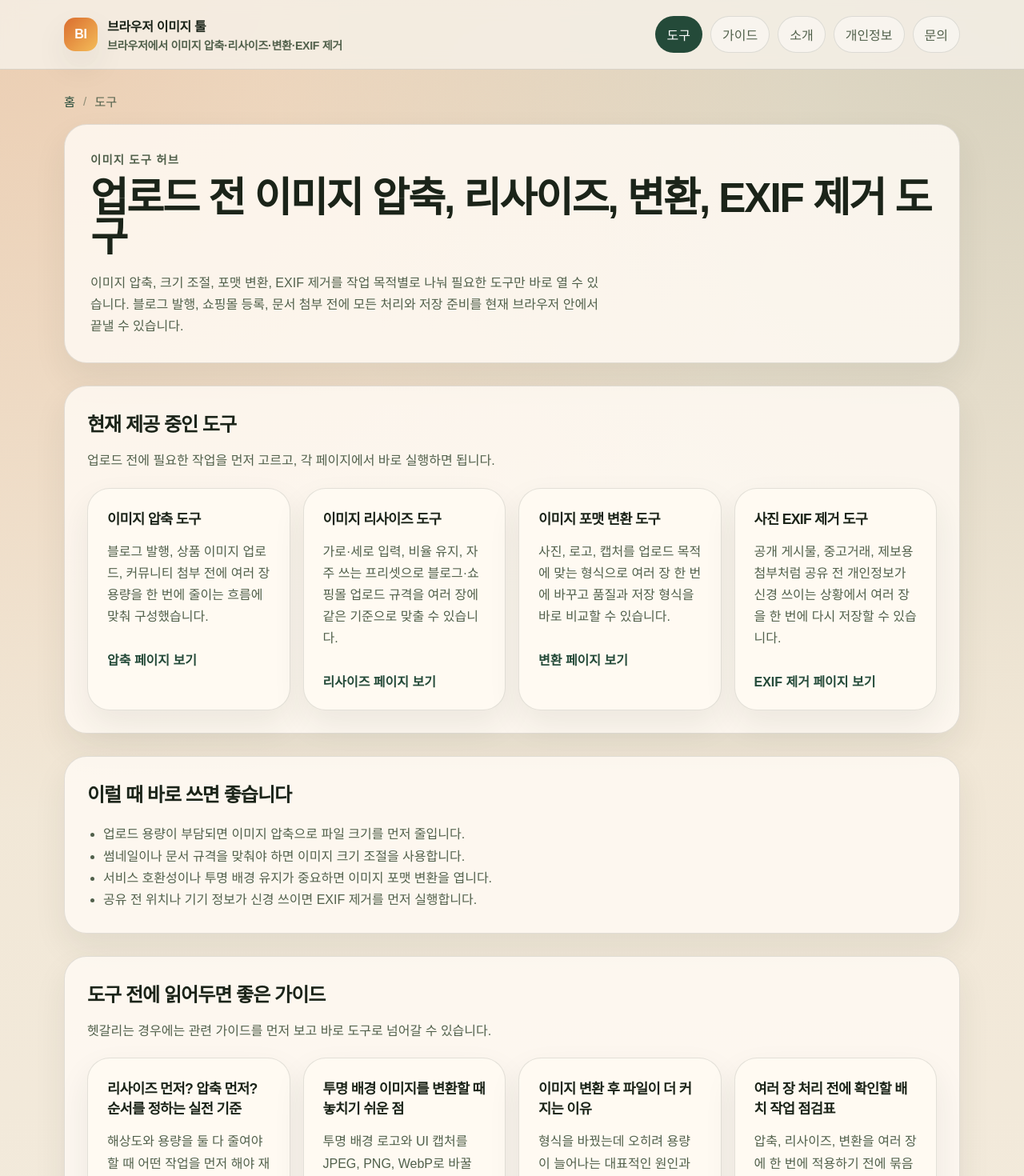
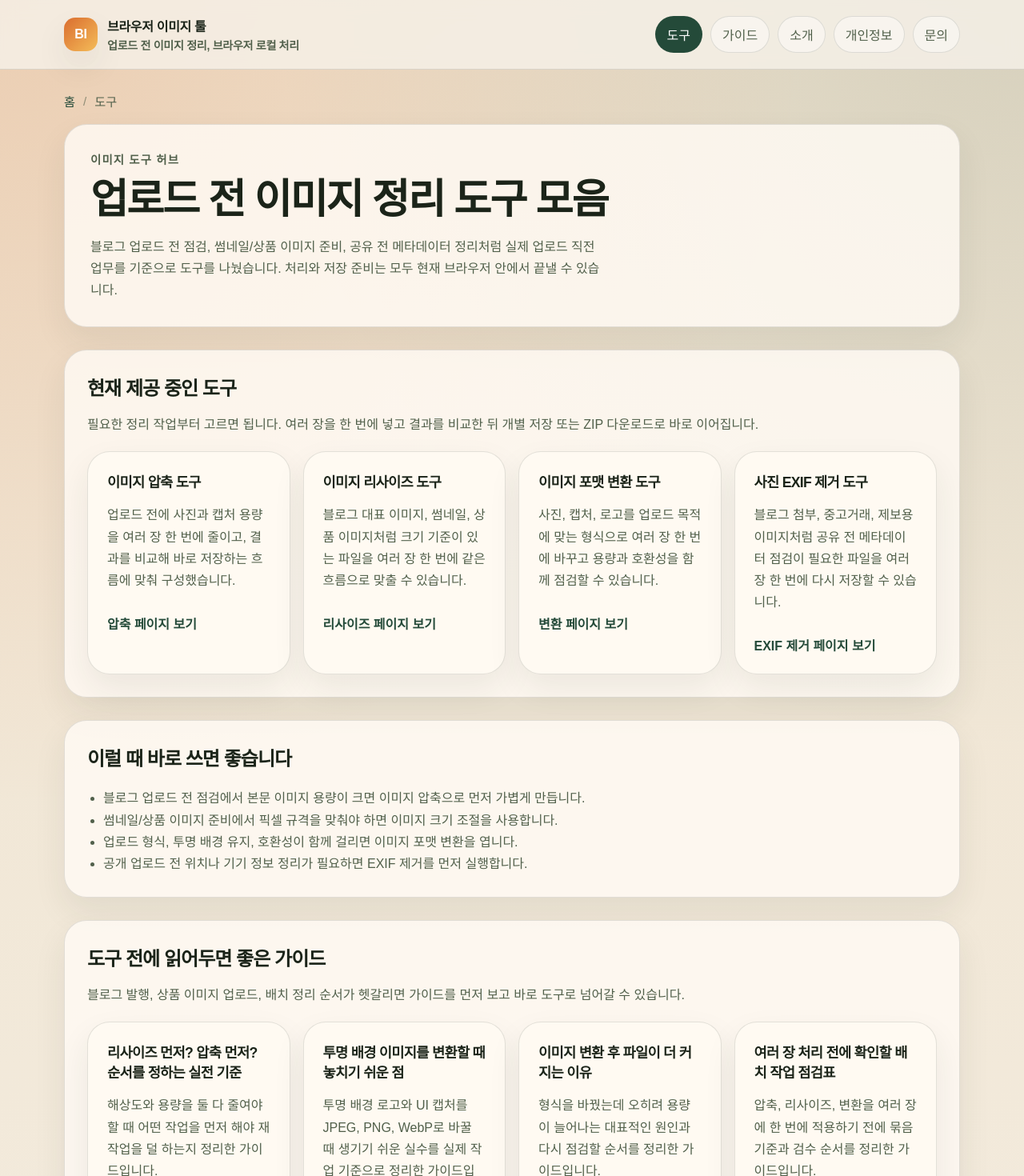
Before and after one commit to jongha1230/browser-image-tools, a Next.js app: page /tools in a window 1280 px wide. Shown: the top 1470 px of the page at 80% size. Built offline with nearby package versions, Linux system fonts and the light colour scheme; no server answers.

Commit message:
chore: refine seller and blog landing copy

```diff
--- a/app/globals.css
+++ b/app/globals.css
@@ -258,7 +258,9 @@ img {
 
 .hero h1 {
   font-size: clamp(2.3rem, 4vw, 4.2rem);
-  line-height: 0.95;
+  line-height: 1.02;
+  word-break: keep-all;
+  text-wrap: balance;
 }
 
 .hero__body,
--- a/app/tools/page.tsx
+++ b/app/tools/page.tsx
@@ -12,18 +12,22 @@ export const metadata: Metadata = createPageMetadata(
 export default function ToolsPage() {
   return (
     <PageLayout breadcrumbs={[{ href: "/", label: "홈" }, { label: "도구" }]}>
-      <PageHero eyebrow="이미지 도구 허브" title="업로드 전 이미지 압축, 리사이즈, 변환, EXIF 제거 도구">
+      <PageHero eyebrow="이미지 도구 허브" title="업로드 전 이미지 정리 도구 모음">
         <p>
-          이미지 압축, 크기 조절, 포맷 변환, EXIF 제거를 작업 목적별로 나눠
-          필요한 도구만 바로 열 수 있습니다. 블로그 발행, 쇼핑몰 등록, 문서
-          첨부 전에 모든 처리와 저장 준비를 현재 브라우저 안에서 끝낼 수
-          있습니다.
+          블로그 업로드 전 점검, 썸네일/상품 이미지 준비, 공유 전 메타데이터
+          정리처럼 실제 업로드 직전 업무를 기준으로 도구를 나눴습니다. 처리와
+          저장 준비는 모두 현재 브라우저 안에서 끝낼 수 있습니다.
         </p>
       </PageHero>
 
       <PageSection
         title="현재 제공 중인 도구"
-        intro={<p>업로드 전에 필요한 작업을 먼저 고르고, 각 페이지에서 바로 실행하면 됩니다.</p>}
+        intro={
+          <p>
+            필요한 정리 작업부터 고르면 됩니다. 여러 장을 한 번에 넣고 결과를
+            비교한 뒤 개별 저장 또는 ZIP 다운로드로 바로 이어집니다.
+          </p>
+        }
       >
         <div className="card-grid">
           {toolRoutes.map((tool) => (
@@ -40,16 +44,21 @@ export default function ToolsPage() {
 
       <PageSection title="이럴 때 바로 쓰면 좋습니다">
         <ul className="list-reset">
-          <li>업로드 용량이 부담되면 이미지 압축으로 파일 크기를 먼저 줄입니다.</li>
-          <li>썸네일이나 문서 규격을 맞춰야 하면 이미지 크기 조절을 사용합니다.</li>
-          <li>서비스 호환성이나 투명 배경 유지가 중요하면 이미지 포맷 변환을 엽니다.</li>
-          <li>공유 전 위치나 기기 정보가 신경 쓰이면 EXIF 제거를 먼저 실행합니다.</li>
+          <li>블로그 업로드 전 점검에서 본문 이미지 용량이 크면 이미지 압축으로 먼저 가볍게 만듭니다.</li>
+          <li>썸네일/상품 이미지 준비에서 픽셀 규격을 맞춰야 하면 이미지 크기 조절을 사용합니다.</li>
+          <li>업로드 형식, 투명 배경 유지, 호환성이 함께 걸리면 이미지 포맷 변환을 엽니다.</li>
+          <li>공개 업로드 전 위치나 기기 정보 정리가 필요하면 EXIF 제거를 먼저 실행합니다.</li>
         </ul>
       </PageSection>
 
       <PageSection
         title="도구 전에 읽어두면 좋은 가이드"
-        intro={<p>헷갈리는 경우에는 관련 가이드를 먼저 보고 바로 도구로 넘어갈 수 있습니다.</p>}
+        intro={
+          <p>
+            블로그 발행, 상품 이미지 업로드, 배치 정리 순서가 헷갈리면 가이드를
+            먼저 보고 바로 도구로 넘어갈 수 있습니다.
+          </p>
+        }
       >
         <div className="card-grid">
           {guideRoutes.map((guide) => (
--- a/components/site-footer.tsx
+++ b/components/site-footer.tsx
@@ -22,7 +22,7 @@ export function SiteFooter() {
         <div className="site-footer__summary">
           <strong>{siteName}</strong>
           <p>{siteTagline}</p>
-          <p>이미지 압축, 리사이즈, 변환, EXIF 제거는 서버 업로드 없이 현재 브라우저 안에서만 처리합니다.</p>
+          <p>블로그 업로드 전 점검, 썸네일·상품 이미지 준비, 공유 전 EXIF 정리는 서버 업로드 없이 현재 브라우저 안에서만 처리합니다.</p>
           <p>문의는 프로젝트 이메일을 우선 사용하고, 재현 가능한 버그 공유는 GitHub Issues를 보조 경로로 유지합니다.</p>
           <ul className="site-footer__links" aria-label="프로젝트 연락처">
             <li>
--- a/lib/site-content.ts
+++ b/lib/site-content.ts
@@ -2,7 +2,7 @@ export const repositoryUrl = "https://github.com/jongha1230/browser-image-tools"
 export const repositoryIssuesUrl = `${repositoryUrl}/issues`;
 export const contactEmail = "browserimagetools@gmail.com";
 export const contactEmailHref = `mailto:${contactEmail}`;
-export const siteUpdatedAt = "2026-03-16T17:10:00+09:00";
+export const siteUpdatedAt = "2026-03-17T11:45:00+09:00";
 
 export type ToolSlug =
   | "compress-image"
@@ -94,9 +94,9 @@ export type GuideRoute =
   | GuideRouteBase<"batch-resize-checklist">;
 
 export const siteName = "브라우저 이미지 툴";
-export const siteTagline = "브라우저에서 이미지 압축·리사이즈·변환·EXIF 제거";
+export const siteTagline = "업로드 전 이미지 정리, 브라우저 로컬 처리";
 export const siteDescription =
-  "업로드 전 이미지 압축, 리사이즈, 포맷 변환, EXIF 제거와 배치 내보내기를 브라우저에서 처리하는 로컬 이미지 도구입니다.";
+  "블로그 업로드 전 점검, 썸네일·상품 이미지 준비를 위해 이미지 압축, 리사이즈, 포맷 변환, EXIF 제거와 배치 내보내기를 브라우저에서 처리하는 로컬 이미지 도구입니다.";
 
 export const primaryNav = [
   { href: "/tools", label: "도구" },
@@ -119,11 +119,11 @@ export const toolRoutes = [
     title: "이미지 압축 도구",
     shortLabel: "압축",
     description:
-      "업로드 전에 JPEG, PNG, WebP 사진과 캡처 용량을 줄이는 로컬 이미지 압축 도구입니다.",
+      "블로그 업로드 전 점검과 썸네일·상품 이미지 용량 정리에 맞춘 로컬 이미지 압축 도구입니다.",
     metadataDescription:
-      "업로드 전에 JPEG, PNG, WebP 이미지 용량을 브라우저에서 줄이고 여러 장 결과를 개별 저장하거나 ZIP으로 내려받는 로컬 이미지 압축 도구입니다.",
+      "블로그 업로드 전 점검과 썸네일·상품 이미지 준비를 위해 JPEG, PNG, WebP 이미지 용량을 브라우저에서 줄이고 여러 장 결과를 저장하는 로컬 이미지 압축 도구입니다.",
     intro:
-      "블로그 발행, 상품 이미지 업로드, 커뮤니티 첨부 전에 여러 장 용량을 한 번에 줄이는 흐름에 맞춰 구성했습니다.",
+      "업로드 전에 사진과 캡처 용량을 여러 장 한 번에 줄이고, 결과를 비교해 바로 저장하는 흐름에 맞춰 구성했습니다.",
     highlights: [
       "품질과 출력 형식을 정한 뒤 여러 파일에 같은 기준을 한 번에 적용할 수 있습니다.",
       "원본과 결과의 파일 크기, 형식, 해상도를 같은 화면에서 바로 비교할 수 있습니다.",
@@ -142,11 +142,11 @@ export const toolRoutes = [
     title: "이미지 리사이즈 도구",
     shortLabel: "리사이즈",
     description:
-      "썸네일, 상품 이미지, 문서 첨부 규격에 맞춰 픽셀 크기를 조절하는 로컬 이미지 리사이즈 도구입니다.",
+      "썸네일, 상품 이미지, 블로그 본문 규격을 맞추는 로컬 이미지 리사이즈 도구입니다.",
     metadataDescription:
-      "썸네일, 상품 이미지, 문서 첨부용 JPEG, PNG, WebP 해상도를 브라우저에서 조정하고 여러 장 결과를 개별 저장하거나 ZIP으로 내려받는 이미지 리사이즈 도구입니다.",
+      "썸네일, 상품 이미지, 블로그 업로드용 JPEG, PNG, WebP 해상도를 브라우저에서 맞추고 여러 장 결과를 저장하는 이미지 리사이즈 도구입니다.",
     intro:
-      "가로·세로 입력, 비율 유지, 자주 쓰는 프리셋으로 블로그·쇼핑몰 업로드 규격을 여러 장에 같은 기준으로 맞출 수 있습니다.",
+      "블로그 대표 이미지, 썸네일, 상품 이미지처럼 크기 기준이 있는 파일을 여러 장 한 번에 같은 흐름으로 맞출 수 있습니다.",
     highlights: [
       "가로와 세로 픽셀 값을 직접 입력하거나 프리셋으로 빠르게 시작할 수 있습니다.",
       "비율 유지를 켜면 원본 비율을 살린 채 각 파일 크기를 자동으로 계산합니다.",
@@ -165,11 +165,11 @@ export const toolRoutes = [
     title: "이미지 포맷 변환 도구",
     shortLabel: "변환",
     description:
-      "JPEG, PNG, WebP 사이를 바꿔 업로드 호환성, 투명 배경, 용량 기준을 맞추는 로컬 이미지 변환 도구입니다.",
+      "블로그 업로드, 썸네일, 상세 이미지 준비에 맞춰 JPEG, PNG, WebP를 정리하는 로컬 이미지 변환 도구입니다.",
     metadataDescription:
-      "JPEG, PNG, WebP 이미지를 브라우저에서 다른 형식으로 변환하고 여러 장 결과를 개별 저장하거나 ZIP으로 내려받는 로컬 이미지 변환 도구입니다.",
+      "블로그 업로드와 썸네일·상품 이미지 준비를 위해 JPEG, PNG, WebP 이미지를 브라우저에서 다른 형식으로 변환하고 여러 장 결과를 저장하는 로컬 이미지 변환 도구입니다.",
     intro:
-      "사진, 로고, 캡처를 업로드 목적에 맞는 형식으로 여러 장 한 번에 바꾸고 품질과 저장 형식을 바로 비교할 수 있습니다.",
+      "사진, 캡처, 로고를 업로드 목적에 맞는 형식으로 여러 장 한 번에 바꾸고 용량과 호환성을 함께 점검할 수 있습니다.",
     highlights: [
       "JPEG, PNG, WebP의 차이와 투명 배경 처리 방식을 바로 확인할 수 있습니다.",
       "원본과 결과의 형식, 용량, 저장 파일명을 한 화면에서 비교할 수 있습니다.",
@@ -188,11 +188,11 @@ export const toolRoutes = [
     title: "사진 EXIF 제거 도구",
     shortLabel: "EXIF 제거",
     description:
-      "사진 공유 전에 위치, 기기, 촬영 시각 같은 EXIF 메타데이터를 정리하는 로컬 EXIF 제거 도구입니다.",
+      "공개 업로드나 공유 전에 위치, 기기, 촬영 시각 같은 EXIF 메타데이터를 정리하는 로컬 EXIF 제거 도구입니다.",
     metadataDescription:
-      "사진 EXIF 메타데이터를 브라우저에서 재저장 방식으로 정리하고 여러 장 결과를 개별 저장하거나 ZIP으로 내려받는 로컬 EXIF 제거 도구입니다.",
+      "블로그 첨부와 공개 공유 전에 사진 EXIF 메타데이터를 브라우저에서 재저장 방식으로 정리하고 여러 장 결과를 저장하는 로컬 EXIF 제거 도구입니다.",
     intro:
-      "공개 게시물, 중고거래, 제보용 첨부처럼 공유 전 개인정보가 신경 쓰이는 상황에서 여러 장을 한 번에 다시 저장할 수 있습니다.",
+      "블로그 첨부, 중고거래, 제보용 이미지처럼 공유 전 메타데이터 점검이 필요한 파일을 여러 장 한 번에 다시 저장할 수 있습니다.",
     highlights: [
       "EXIF에 어떤 정보가 들어갈 수 있는지부터 먼저 설명합니다.",
       "원본 파일을 서버에 보내지 않고 브라우저 안에서만 다시 저장합니다.",
--- a/lib/site-metadata.ts
+++ b/lib/site-metadata.ts
@@ -50,19 +50,19 @@ const guidePageMetadataEntries = Object.fromEntries(
 
 export const pageMetadataCatalog: Record<SitePath, PageMetadataEntry> = {
   "/": {
-    title: "업로드 전 이미지 압축·리사이즈·변환·EXIF 제거",
+    title: "블로그·썸네일·상품 이미지 준비를 위한 업로드 전 이미지 정리",
     description:
-      "업로드 전에 이미지 압축, 리사이즈, 포맷 변환, EXIF 제거를 브라우저에서 처리하고 여러 장 결과를 개별 저장하거나 ZIP으로 내려받는 로컬 이미지 도구입니다.",
+      "블로그 업로드 전 점검, 썸네일·상품 이미지 준비를 위해 이미지 압축, 리사이즈, 포맷 변환, EXIF 제거를 브라우저에서 처리하고 여러 장 결과를 저장하는 로컬 이미지 도구입니다.",
   },
   "/tools": {
-    title: "이미지 압축·리사이즈·변환·EXIF 제거 도구 모음",
+    title: "업로드 전 이미지 정리 도구 모음",
     description:
-      "이미지 압축, 크기 조절, 포맷 변환, EXIF 제거 도구를 작업 목적별로 바로 열고 브라우저 안에서 처리할 수 있는 도구 허브입니다.",
+      "블로그 업로드 전 점검, 썸네일·상품 이미지 준비, 공유 전 EXIF 정리에 맞는 도구를 바로 열고 브라우저 안에서 처리할 수 있는 도구 허브입니다.",
   },
   "/guides": {
-    title: "이미지 업로드 전 압축·리사이즈·변환 가이드",
+    title: "블로그 업로드 전 점검·상품 이미지 준비 가이드",
     description:
-      "이미지 압축 기준, 리사이즈 순서, 포맷 선택, EXIF 제거, 블로그 업로드 준비, 쇼핑몰 이미지 준비를 정리한 실전 가이드 허브입니다.",
+      "블로그 업로드 전 점검, 썸네일·상품 이미지 준비, 압축 기준, 리사이즈 순서, 포맷 선택, EXIF 제거를 정리한 실전 가이드 허브입니다.",
   },
   "/about": {
     title: "브라우저 이미지 툴 소개",
```
Also changed, not shown: app/guides/page.tsx (+13 -12 lines), app/page.tsx (+21 -18 lines), 2 other files (tests, documents, lock files or other folders).
